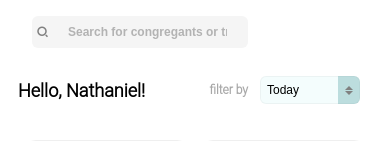
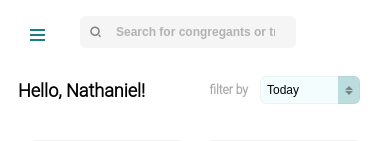
Before and after one commit to Nathanielanum13/church-management-system, a Vue app: page / in a window 390 px wide. Shown: the top 141 px of the page. Built offline with nearby package versions, Linux system fonts and the light colour scheme; data requests are answered from the project's data file.

Commit message:
Responsive Design

```diff
--- a/db.json
+++ b/db.json
@@ -5,16 +5,6 @@
       "name": "Evangelism",
       "time": "06:07",
       "day": "SUNDAY",
-      "numberOfSeats": "200",
-      "durationInMinutes": "80",
-      "createdOn": "2021-04-28 17:31:14.662825",
-      "updatedOn": "2021-04-28 17:31:14.662825"
-    },
-    {
-      "id": "7",
-      "name": "Third Service",
-      "time": "06:07",
-      "day": "FRIDAY",
       "numberOfSeats": "200",
       "durationInMinutes": "80",
       "createdOn": "2021-04-28 17:31:14.662825",
--- a/src/App.vue
+++ b/src/App.vue
@@ -1,7 +1,6 @@
 <template>
   <router-view></router-view>
 </template>
-
 <style lang="scss">
 @import "assets/css/base-style";
 </style>
--- a/src/assets/css/base-style.scss
+++ b/src/assets/css/base-style.scss
@@ -46,6 +46,9 @@ $theme: (
 
 *, ::before, ::after {
   box-sizing: border-box;
+}
+[draggable] {
+  color: red;
 }
 
 [data-tooltip-text] {
--- a/src/components/BaseNavigation.vue
+++ b/src/components/BaseNavigation.vue
@@ -31,6 +31,10 @@ export default {
   height: max-content;
 
   @include row;
+
+  justify-content: center;
+  align-items: center;
+
   padding-inline: 0;
 
   .list-icon {
--- a/src/components/BaseSearchInput.vue
+++ b/src/components/BaseSearchInput.vue
@@ -25,7 +25,7 @@ name: "BaseSearchInput"
     .icon {
       position: absolute;
       top: 50%;
-      left: 2%;
+      left: calc(2% + 5px);
 
       font-weight: bold;
       color: #808080;
--- /dev/null
+++ b/src/components/BaseToggler.vue
@@ -0,0 +1,49 @@
+<template>
+  <div class="arrow toggler-icon">
+    <span></span>
+    <span></span>
+    <span></span>
+  </div>
+</template>
+
+<script>
+export default {
+  name: "BaseToggler",
+}
+</script>
+
+<style scoped lang="scss">
+@import "../assets/css/base-style";
+.arrow {
+  position: absolute;
+  padding: .5rem;
+  border-radius: .5rem;
+
+  width: 30px;
+
+  span {
+    display: block;
+    width: 15px;
+
+    border: 1px solid color(primary);
+    margin-block-end: .25rem;
+  }
+
+  &:hover {
+    cursor: pointer;
+    background-color: #80808010;
+
+    span:nth-child(2) {
+      margin-left: 3px;
+      transition: margin-left 150ms ease-in;
+    }
+  }
+
+  &:not(:hover) {
+    span:nth-child(2) {
+      margin-left: 0;
+      transition: margin-left 150ms ease-out;
+    }
+  }
+}
+</style>
--- a/src/components/ManageServices.vue
+++ b/src/components/ManageServices.vue
@@ -101,8 +101,10 @@
       </BaseModal>
     </section>
   </transition>
-  <section :class="['create-new-service', showPanel ? 'show' : '']">
-    <span @click="showPanel = false">A</span>
+  <section :class="['create-new-service', 'draggable', showPanel ? 'show' : '']">
+    <span @click="closePanel">
+      Lorem ipsum
+    </span>
   </section>
 </template>
 
@@ -195,7 +197,6 @@ export default {
     const targetServiceId = ref(null)
     const targetServiceName = ref(null)
 
-
     const toggleModal = (e, serviceId) => {
       showModal.value = !showModal.value
 
@@ -273,7 +274,8 @@ export default {
       next,
       toggleModal,
       removeService,
-      toggleCreateNewServicePanel
+      toggleCreateNewServicePanel,
+      closePanel
     }
   }
 }
@@ -628,7 +630,7 @@ export default {
   padding: 1rem;
 
   &.show {
-    right: 0 !important;
+    right: 0;
     transition: right 500ms;
   }
 
--- /dev/null
+++ b/src/utils/draggableHelperUtils.js
@@ -0,0 +1,18 @@
+export const draggable = () => {
+    let draggableNodes = document.getElementsByClassName("draggable")
+    draggableNodes.forEach(draggableNode => {
+        draggableNode.addEventListener("touchmove", (e) => drag(e, draggableNode))
+    })
+}
+function drag(e, draggableNode) {
+    if (e.touches[0].clientX > 50) {
+        draggableNode.style.transition = "right 500ms ease-out"
+        draggableNode.style.right = '-100%'
+        draggableNode.removeEventListener("touchmove", (e) => drag(e, draggableNode))
+
+    } else {
+        draggableNode.style.transition = "none"
+        draggableNode.style.right = `${ - e.touches[0].clientX + `px`}`
+        console.log(`${e.touches[0].clientX + `px`}`)
+    }
+}
--- a/src/views/ChurchManagement.vue
+++ b/src/views/ChurchManagement.vue
@@ -34,7 +34,8 @@
 </template>
 
 <script>
-import { ref } from 'vue'
+import { ref, onMounted } from 'vue'
+import { draggable } from "@/utils/draggableHelperUtils";
 import ManageServices from "@/components/ManageServices";
 import ManageCongregants from "@/components/ManageCongregants";
 import ManageBookings from "@/components/ManageBookings";
@@ -50,6 +51,7 @@ export default {
   },
   setup() {
     const currentTab = ref(1)
+    onMounted(() => draggable())
     return {
       currentTab
     }
--- a/src/views/Home.vue
+++ b/src/views/Home.vue
@@ -1,6 +1,6 @@
 <template>
   <div ref="main" class="main">
-    <div ref="drawer" :style="toggleState ? 'border-right: 1px solid #80808030' : ''" class="drawer" id="drawer">
+    <div ref="drawer" :style="toggleState ? 'border-right: 1px solid #80808030' : ''" :class="['drawer', slideState ? 'slide-show' : '']" id="drawer">
       <div :style="toggleState ? 'padding : 1rem; margin-block-start: 25vh' : ''" class="drawer-content">
          <div v-if="!toggleState" class="profile">
           <img alt="church-icon" class="profile-image" src="../assets/img/users/user-admin-3.jpg">
@@ -67,8 +67,11 @@
         powered by<span class="red">Omni</span>Collect
       </div>
     </div>
-    <div class="main-content">
+    <div class="main-content" id="main-content">
       <div class="search-row">
+        <span class="toggler" @click="slideDrawer">
+          <BaseToggler />
+        </span>
         <BaseSearchInput />
       </div>
       <div class="all">
@@ -81,19 +84,47 @@
 <script>
 import BaseNavigation from "@/components/BaseNavigation";
 import BaseSearchInput from "@/components/BaseSearchInput";
+import BaseToggler from "@/components/BaseToggler";
 import {onMounted, ref, computed} from "vue"
 
 export default {
   name: 'Home',
   components: {
     BaseNavigation,
-    BaseSearchInput
+    BaseSearchInput,
+    BaseToggler
   },
   setup() {
     const toggler = ref(null)
     const drawer = ref(null)
     const main = ref(null)
     const toggleState = ref(true)
+    const slideState = ref(false)
+
+    const slideDrawer = () => {
+      // Show full version of drawer
+      toggleState.value = false
+
+      // Toggle slide state to append css class for
+      // sliding in and out
+      slideState.value = !slideState.value
+
+      // Decrease brightness/visibility a little bit
+      const targetArea = document.getElementById("main-content")
+      targetArea.style.filter = "blur(3px)"
+      setTimeout(closeDrawerOnClick, 100)
+    }
+
+    const closeDrawerOnClick = () => {
+      document.getElementById("main-content").addEventListener("click", closeDrawer)
+    }
+
+    const closeDrawer = () => {
+      slideState.value = false
+      const targetArea = document.getElementById("main-content")
+      targetArea.style.filter = "blur(0)"
+      targetArea.removeEventListener("click", closeDrawer)
+    }
 
     const toggleDrawer = () => {
       toggleState.value = !toggleState.value
@@ -126,7 +157,10 @@ export default {
       toggleState,
       showTooltip,
       enlargeIcon,
-      showLabel
+      showLabel,
+      slideState,
+      toggleDrawer,
+      slideDrawer
     }
   }
 }
@@ -253,6 +287,10 @@ export default {
           transition: margin-left 150ms ease-out;
         }
       }
+
+      @media screen and (max-width: $small-screen) {
+        display: none;
+      }
     }
   }
 
@@ -260,6 +298,17 @@ export default {
     .search-row {
       @include row;
       align-items: center;
+
+      .toggler {
+        display: none;
+
+        @media screen and (max-width: $small-screen){
+          display: block;
+          padding-inline: 1rem;
+          width: 4rem;
+          height: 1.5rem;
+        }
+      }
     }
     .all {
       width: 100%;
@@ -276,8 +325,19 @@ export default {
   @media screen and (max-width: $small-screen) {
     /*grid-template-columns: 100%;*/
     display: block;
+
     .drawer {
-      display: none;
+      position: fixed;
+      top: 0;
+      max-width: 300px;
+      left: -100%;
+      transition: left 250ms ease-in;
+      z-index: $drawer-layer;
+
+      &.slide-show {
+        left: 0;
+        transition: left 250ms ease-in;
+      }
     }
   }
 }
@@ -315,7 +375,7 @@ export default {
       z-index: $first-layer;
       content: attr(data-tooltip);
 
-      transition: all 10s ease-in;
+      /*transition: all 10s ease-in;*/
     }
   }
 }
```
